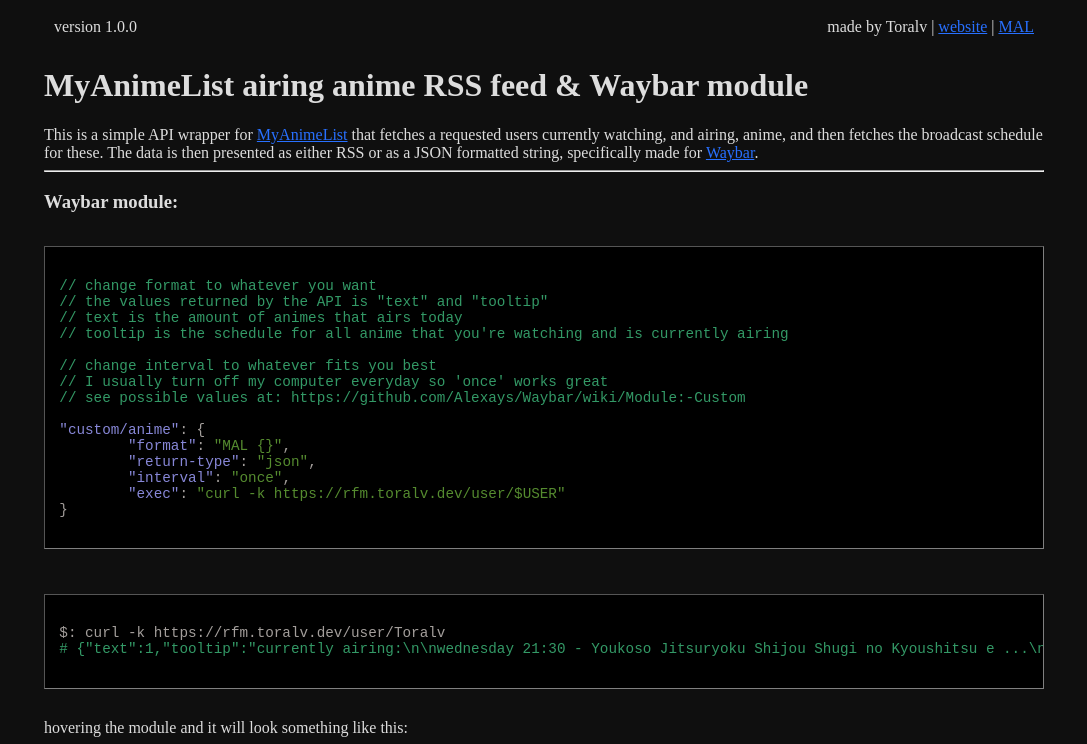
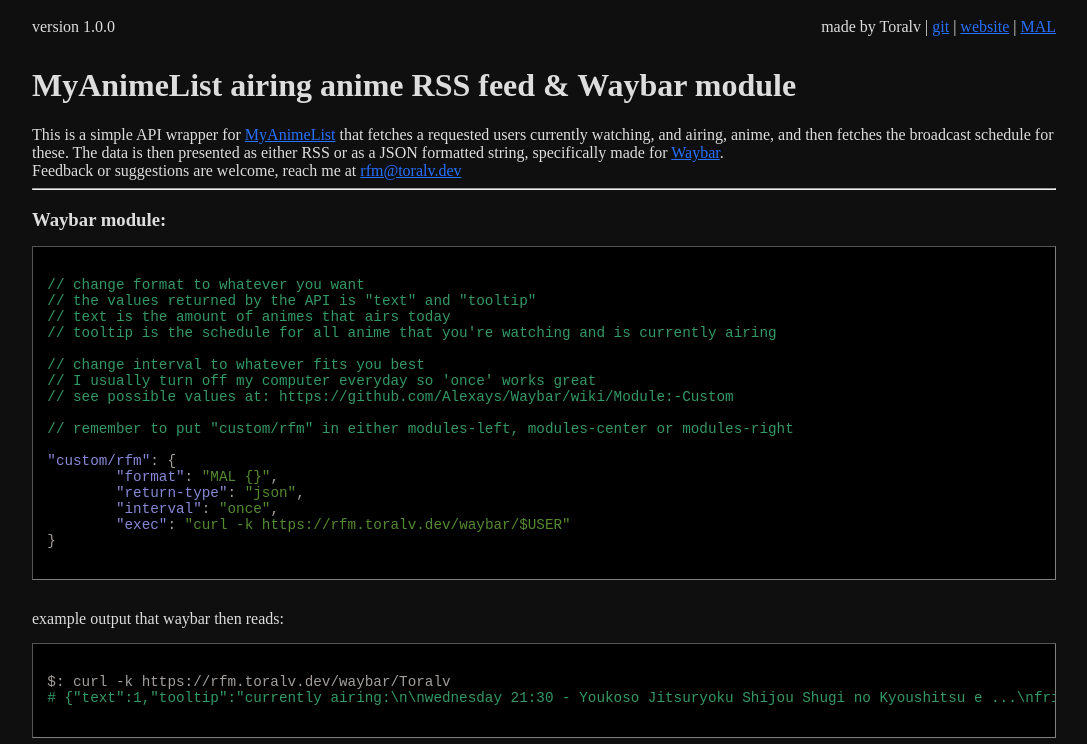
Before and after one commit to Toraalv/rss-for-mal, a website: page index.html in a window 1280 px wide. Shown: the top 744 px of the page, without its empty margins (96-1183 px from the left). Drawn offline with Linux system fonts and the light colour scheme; files that its build step writes are made by us from their sources; files whose address does not match are found by name.

Commit message:
added error handling and further polished the website
Signed-off-by: Toraalv <toralv_p@proton.me>

```diff
--- a/helpers.js
+++ b/helpers.js
@@ -37,6 +37,7 @@ module.exports = {
 			case "friday":    return 5; break;
 			case "saturday":  return 6; break;
 			case "sunday":    return 7; break;
+			default:          return 99999999; // unknown broadcast is placed at the bottom
 		}
 	}
 }
--- a/index.html
+++ b/index.html
@@ -20,13 +20,16 @@
 				version 1.0.0
 			</div>
 			<div>
-				made by Toralv | <a href="https://toralv.dev">website</a> | <a href="https://myanimelist.net/profile/Toralv">MAL</a>
+				made by Toralv | <a href="https://github.com/Toraalv/rss-for-mal">git</a> | <a href="https://toralv.dev">website</a> | <a href="https://myanimelist.net/profile/Toralv">MAL</a>
 			</div>
 		</header>
 		<h1>MyAnimeList airing anime RSS feed & Waybar module</h1>
-		<span>
+		<div>
 			This is a simple API wrapper for <a href="https://myanimelist.net">MyAnimeList</a> that fetches a requested users currently watching, and airing, anime, and then fetches the broadcast schedule for these. The data is then presented as either RSS or as a JSON formatted string, specifically made for <a href="https://github.com/Alexays/Waybar">Waybar</a>.
-		</span>
+		</div>
+		<div>
+			Feedback or suggestions are welcome, reach me at <a href="mailto:rfm@toralv.dev">rfm@toralv.dev</a>
+		</div>
 		<hr>
 		<h3>Waybar module:</h3>
 		<pre>
@@ -40,17 +43,20 @@
 // I usually turn off my computer everyday so 'once' works great
 // see possible values at: https://github.com/Alexays/Waybar/wiki/Module:-Custom
 
-"custom/anime": {
+// remember to put "custom/rfm" in either modules-left, modules-center or modules-right
+
+"custom/rfm": {
 	"format": "MAL {}",
 	"return-type": "json",
 	"interval": "once",
-	"exec": "curl -k https://rfm.toralv.dev/user/$USER"
+	"exec": "curl -k https://rfm.toralv.dev/waybar/$USER"
 }
 		</code>
 		</pre>
+		<span>example output that waybar then reads:</span>
 		<pre>
 		<code class="language-bash">
-$: curl -k https://rfm.toralv.dev/user/Toralv
+$: curl -k https://rfm.toralv.dev/waybar/Toralv
 # {"text":1,"tooltip":"currently airing:\n\nwednesday 21:30 - Youkoso Jitsuryoku Shijou Shugi no Kyoushitsu e ...\nfriday    23:00 - Tensei shitara Slime Datta Ken 4th Season\nsaturday  23:30 - Akane-banashi\nsunday    00:30 - Needy Girl Overdose\nunknown   00:00 - Steel Ball Run: JoJo no Kimyou na Bouken"}
 		</code>
 		</pre>
--- a/package.json
+++ b/package.json
@@ -6,7 +6,8 @@
   "scripts": {
     "dev": "APP_ENV=dev nodemon api.js",
     "test:dev": "APP_ENV=dev npx jest",
-    "deploy:prod": "APP_ENV=prod node api.js"
+    "deploy:prod": "APP_ENV=prod node api.js",
+    "deploy:preview": "APP_ENV=prod nodemon api.js"
   },
   "keywords": [],
   "author": "Toralv",
--- a/public/style.css
+++ b/public/style.css
@@ -7,14 +7,14 @@ html {
 }
 
 body {
-	max-width: 1000px;
+	max-width: 1100px;
 	width: 80vw;
 }
 
 header {
 	display: flex;
 	justify-content: space-between;
-	padding: 10px;
+	padding: 10px 0;
 }
 
 a, a:visited {
@@ -40,3 +40,7 @@ pre {
 	padding: 0 !important;
 	margin: 0 !important;
 }
+
+h3 {
+	margin-bottom: 0;
+}
```
Also changed, not shown: api.js (+29 -2 lines).
